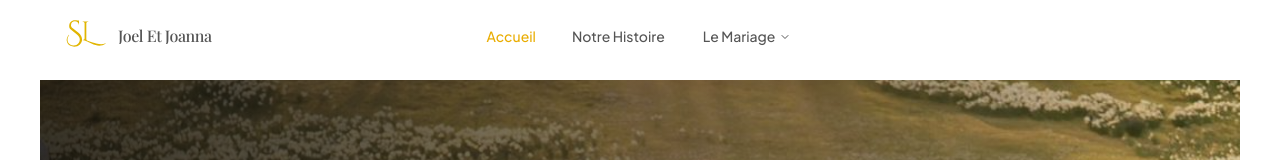
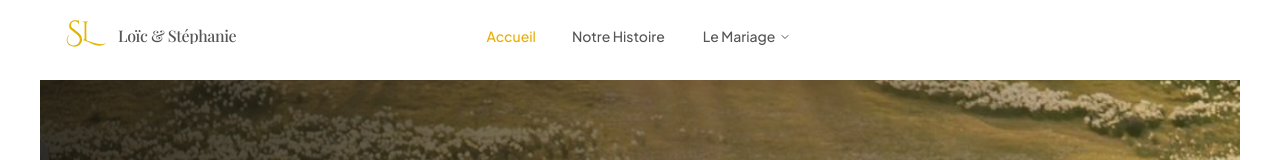
Before and after one commit to Nextiaa2026/loic_et_stephanie, a Next.js app: page / in a window 1280 px wide. Shown: the top 160 px of the page. Built offline with nearby package versions, Linux system fonts and the light colour scheme.

Commit message:
update: #remove openapi extendtion

```diff
--- a/components/home/site-header.tsx
+++ b/components/home/site-header.tsx
@@ -70,14 +70,14 @@ export function SiteHeader({ serifClassName }: SiteHeaderProps) {
               "line-clamp-1 max-w-46 text-[1.75rem] leading-none font-semibold tracking-tight text-foreground sm:max-w-none sm:text-base sm:font-medium sm:text-muted-foreground",
             )}
           >
-            Joel Et Joanna
+            Loïc & Stéphanie
           </span>
         </Link>
 
         {/* Desktop Navigation perfectly centered */}
         <div className="pointer-events-none absolute inset-0 hidden items-center justify-center md:flex">
           <NavigationMenu className="pointer-events-auto max-w-none">
-             <NavigationMenuList className="flex-wrap justify-center gap-1 sm:gap-3 md:gap-5">
+            <NavigationMenuList className="flex-wrap justify-center gap-1 sm:gap-3 md:gap-5">
               <NavigationMenuItem>
                 <NavigationMenuLink
                   href="/"
@@ -111,7 +111,9 @@ export function SiteHeader({ serifClassName }: SiteHeaderProps) {
                         href={item.href}
                         className={cn(
                           "rounded-md px-3 py-2.5 text-sm transition-colors hover:bg-muted hover:text-foreground",
-                          pathname === item.href ? "text-primary bg-muted/50" : "text-muted-foreground"
+                          pathname === item.href
+                            ? "text-primary bg-muted/50"
+                            : "text-muted-foreground",
                         )}
                       >
                         {item.label}
@@ -133,7 +135,11 @@ export function SiteHeader({ serifClassName }: SiteHeaderProps) {
             aria-label="Menu"
             className="h-12 w-12 rounded-none border-primary/60 text-primary hover:bg-primary/10 hover:text-primary"
           >
-            {mobileOpen ? <X className="size-5" /> : <Menu className="size-5" />}
+            {mobileOpen ? (
+              <X className="size-5" />
+            ) : (
+              <Menu className="size-5" />
+            )}
           </Button>
         </div>
       </div>
@@ -152,7 +158,9 @@ export function SiteHeader({ serifClassName }: SiteHeaderProps) {
             className={cn(
               "px-3 py-3 text-[1.9rem] tracking-tight transition-colors",
               serifClassName,
-              pathname === "/" ? "text-primary" : "text-foreground hover:bg-muted/50",
+              pathname === "/"
+                ? "text-primary"
+                : "text-foreground hover:bg-muted/50",
             )}
           >
             Accueil
```
